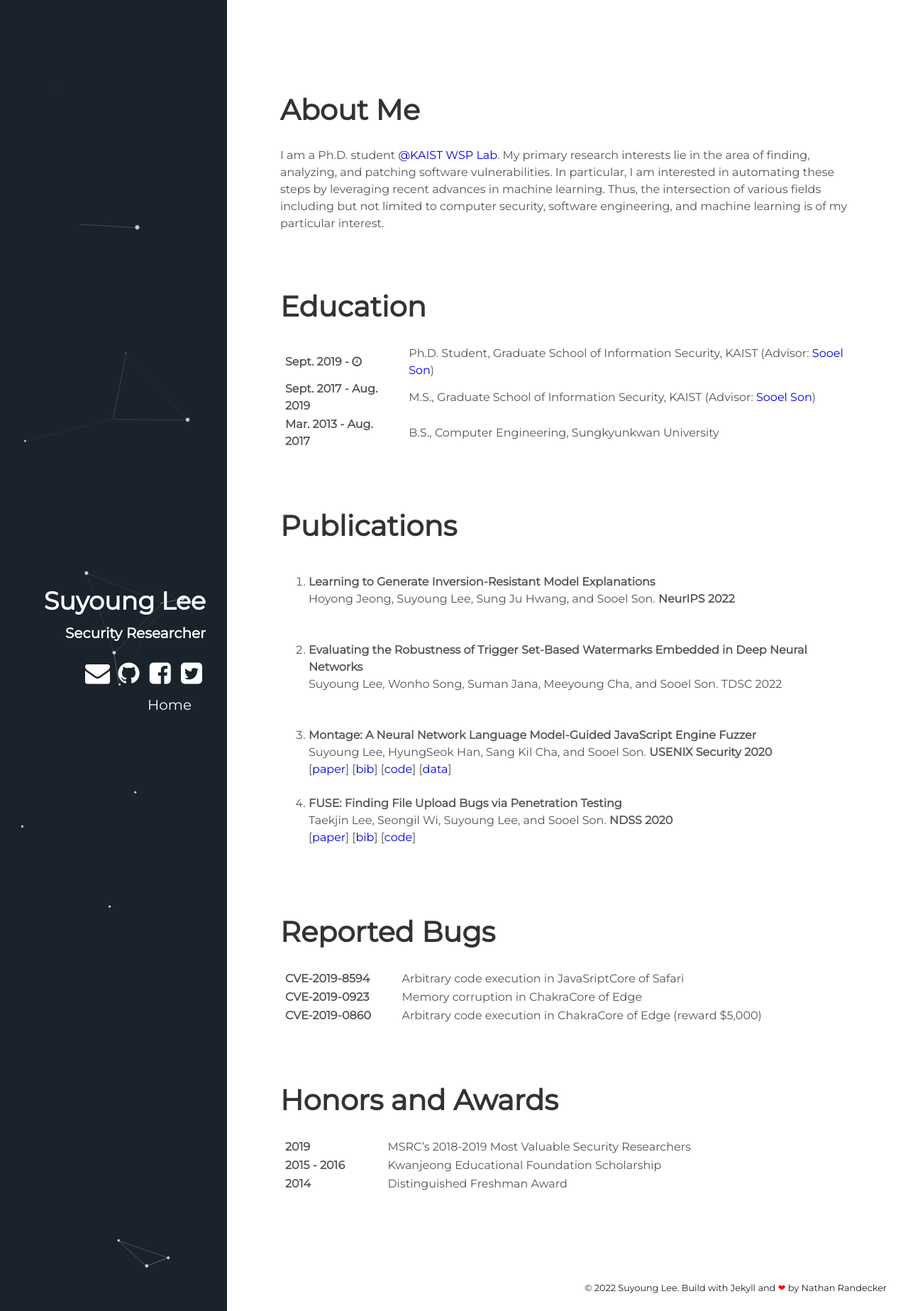
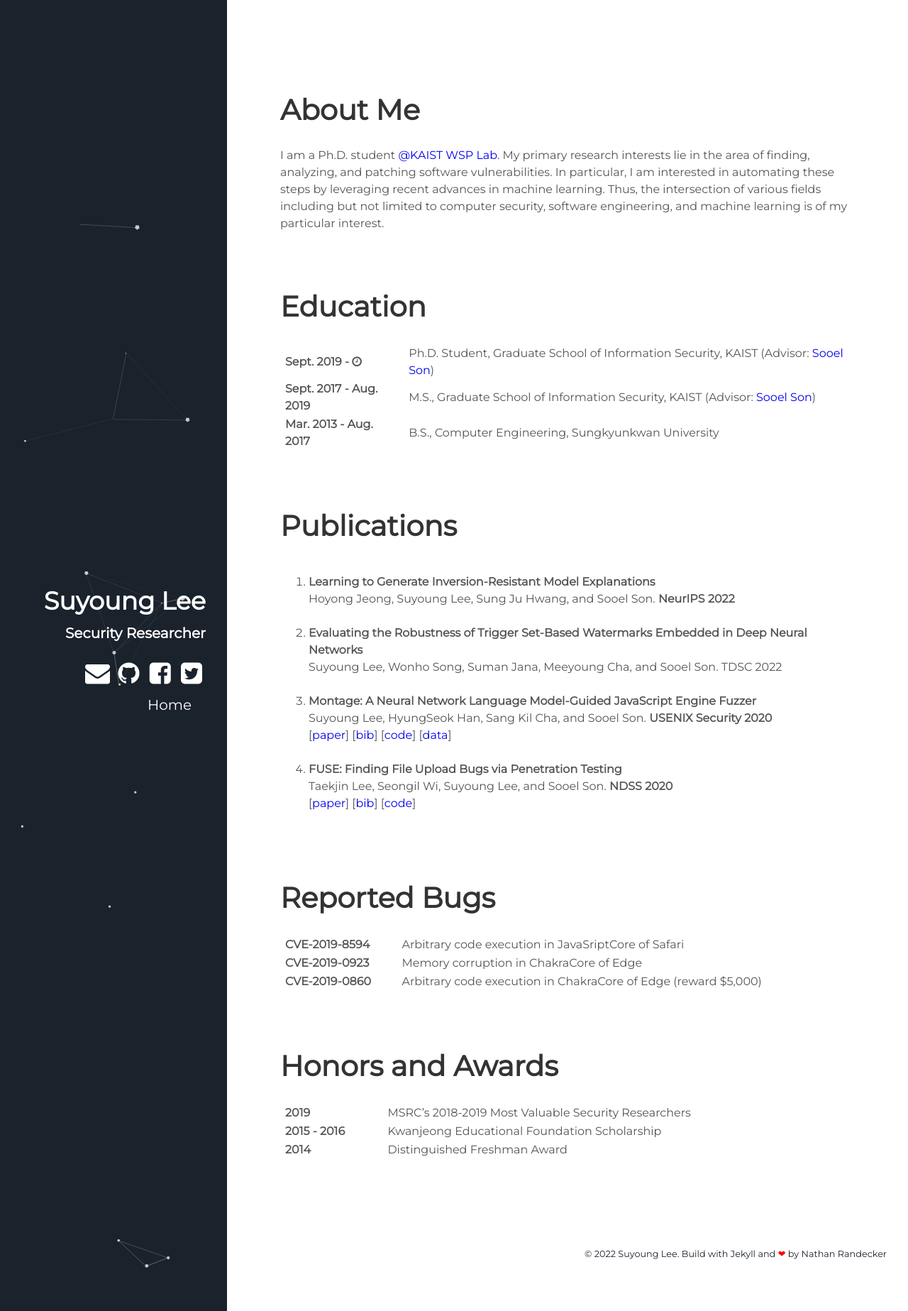
Before and after one commit to leeswimming/leeswimming.github.io, a Jekyll site: the page built from index.html, in a window 1280 px wide. Shown: the whole page at 71% size. Built offline with Jekyll 4.4.1, drawn with Linux system fonts in a browser that asks for light colours.

Commit message:
Minor formatting

```diff
--- a/_includes/sections/publications.html
+++ b/_includes/sections/publications.html
@@ -27,7 +27,10 @@
             [<a href="{{paper.data}}" target="_blank">data</a>]
           {% endif %}
           {% if forloop.last == false %}
-            <br><br>
+            <br>
+            {% if paper.link %}
+              <br>
+            {% endif %}
           {% endif %}
         </li>
       {% endfor %}
```
